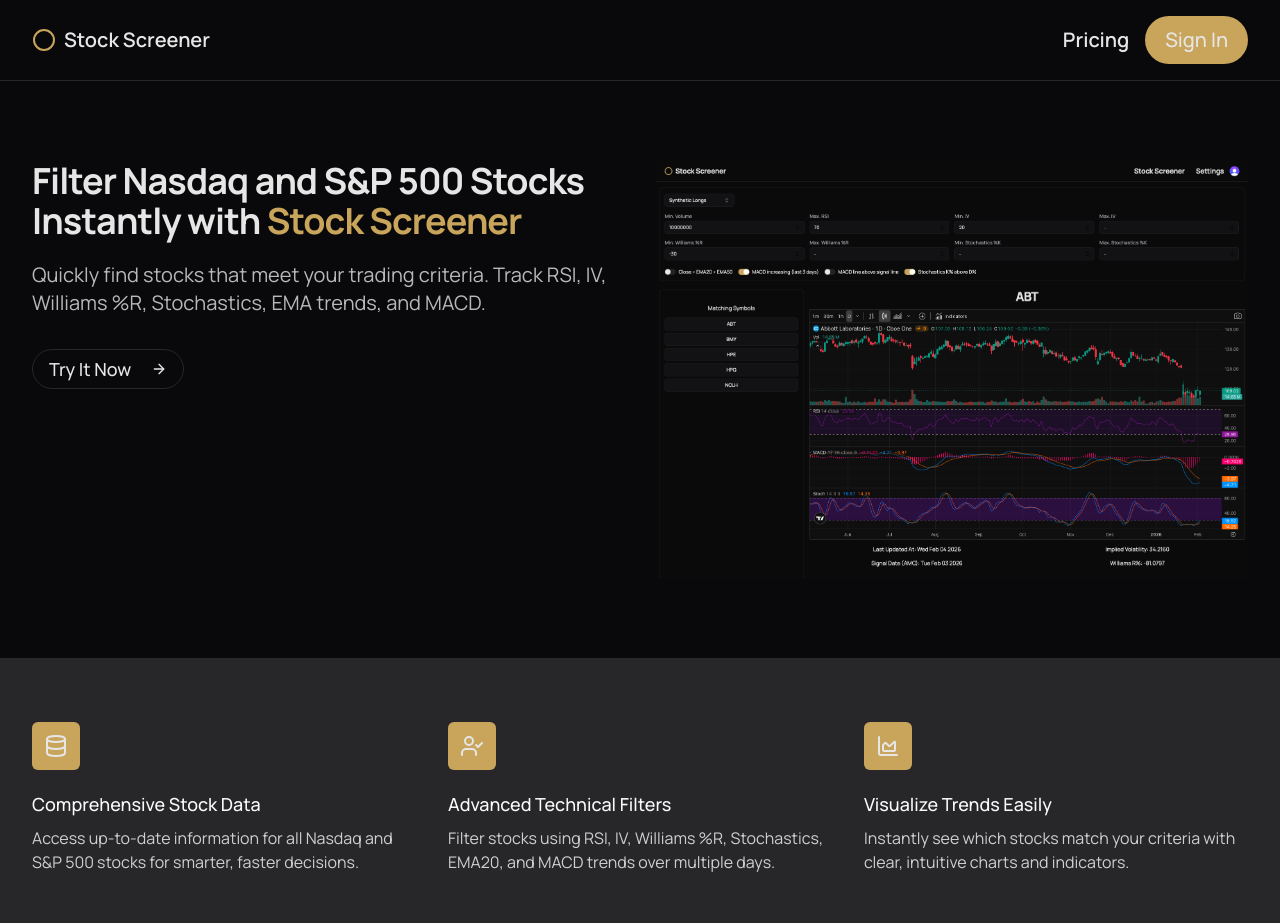
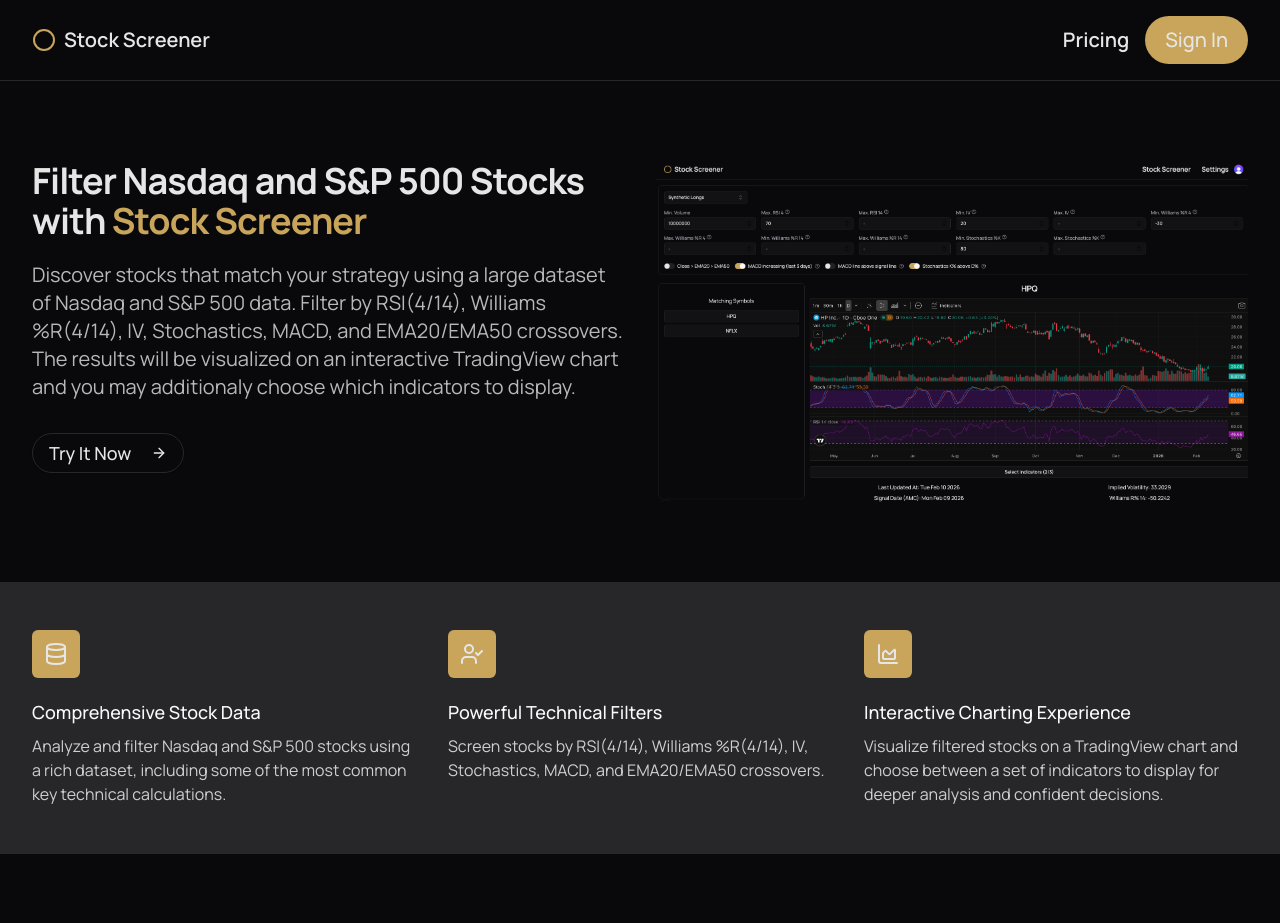
Before and after one commit to RobertFent/stock-screener, a Next.js app: page / in a window 1280 px wide. Shown: the top 923 px of the page. Built offline with nearby package versions, Linux system fonts and the light colour scheme; no server answers.

Commit message:
Minor UI improvements with landing page update

```diff
--- a/app/(landing)/page.tsx
+++ b/app/(landing)/page.tsx
@@ -33,16 +33,20 @@
 					<div className='lg:grid lg:grid-cols-12 lg:gap-8'>
 						<div className='sm:text-center md:max-w-2xl md:mx-auto lg:col-span-6 lg:text-left'>
 							<h1 className='text-2xl font-bold tracking-tight sm:text-3xl md:text-4xl'>
-								Filter Nasdaq and S&P 500 Stocks Instantly with
+								Filter Nasdaq and S&P 500 Stocks with
 								<span className='text-primary'>
 									{' '}
 									Stock Screener
 								</span>
 							</h1>
 							<p className='mt-3 text-base text-foreground/80 sm:mt-5 sm:text-xl lg:text-lg xl:text-xl'>
-								Quickly find stocks that meet your trading
-								criteria. Track RSI, IV, Williams %R,
-								Stochastics, EMA trends, and MACD.
+								Discover stocks that match your strategy using a
+								large dataset of Nasdaq and S&amp;P 500 data.
+								Filter by RSI(4/14), Williams %R(4/14), IV,
+								Stochastics, MACD, and EMA20/EMA50 crossovers.
+								The results will be visualized on an interactive
+								TradingView chart and you may additionaly choose
+								which indicators to display.
 							</p>
 							<a href='/stock-screener'>
 								<Button
@@ -58,9 +62,9 @@
 						<div className='mt-12 relative sm:max-w-lg sm:mx-auto lg:mt-0 lg:max-w-none lg:mx-0 lg:col-span-6 lg:flex lg:items-center'>
 							<Image
 								src='/images/stock_screener_example.png'
-								alt='Example image'
-								width={600}
-								height={400}
+								alt='Example stock screener'
+								width={400}
+								height={300}
 								className='w-full h-auto'
 							/>
 						</div>
@@ -68,23 +72,23 @@
 				</div>
 			</section>
 
-			<section className='py-16 bg-secondary w-full'>
+			<section className='py-12 bg-secondary w-full'>
 				<div className='max-w-7xl mx-auto px-4 sm:px-6 lg:px-8'>
 					<div className='lg:grid lg:grid-cols-3 lg:gap-8'>
 						{FeatureElement(
 							<Database className='h-6 w-6' />,
 							'Comprehensive Stock Data',
-							'Access up-to-date information for all Nasdaq and S&P 500 stocks for smarter, faster decisions.'
+							'Analyze and filter Nasdaq and S&P 500 stocks using a rich dataset, including some of the most common key technical calculations.'
 						)}
 						{FeatureElement(
 							<UserCheck className='h-6 w-6' />,
-							'Advanced Technical Filters',
-							'Filter stocks using RSI, IV, Williams %R, Stochastics, EMA20, and MACD trends over multiple days.'
+							'Powerful Technical Filters',
+							'Screen stocks by RSI(4/14), Williams %R(4/14), IV, Stochastics, MACD, and EMA20/EMA50 crossovers.'
 						)}
 						{FeatureElement(
 							<ChartArea className='h-6 w-6' />,
-							'Visualize Trends Easily',
-							'Instantly see which stocks match your criteria with clear, intuitive charts and indicators.'
+							'Interactive Charting Experience',
+							'Visualize filtered stocks on a TradingView chart and choose between a set of indicators to display for deeper analysis and confident decisions.'
 						)}
 					</div>
 				</div>
@@ -94,8 +98,8 @@
 				<div className='max-w-7xl mx-auto px-4 sm:px-6 lg:px-8'>
 					<div className='lg:grid lg:grid-cols-2 lg:gap-8 lg:items-center'>
 						<div>
-							<h2 className='text-3xl font-bold sm:text-4xl'>
-								Ready to find your next winning stock?
+							<h2 className='text-2xl font-bold sm:text-3xl'>
+								Ready to enhance your stock screening game?
 							</h2>
 							<p className='mt-3 max-w-3xl text-lg text-foreground/80'>
 								Save some time with Stock Screener doing the
--- a/app/(saas)/stock-screener/stock-data-view.tsx
+++ b/app/(saas)/stock-screener/stock-data-view.tsx
@@ -763,7 +763,7 @@
 		}
 	}, [createChart, ticker]);
 
-	return <div id={containerId} style={{ width: '100%', height: '50vh' }} />;
+	return <div id={containerId} style={{ width: '100%', height: '45vh' }} />;
 };
 
 const IndicatorSelector = ({
@@ -1031,7 +1031,6 @@
 	}, [filteredStocks]);
 
 	// todo: put into cards
-	// todo: maybe put chart into server component
 	return (
 		<>
 			<FilterRow
@@ -1042,7 +1041,7 @@
 			/>
 
 			<div className='flex flex-col sm:flex-row gap-4 mt-6 max-h-[80vh]'>
-				<div className='sm:basis-1/4 max-h-[50vh] sm:min-h-[70vh] sm:max-h-[70vh] overflow-auto rounded-xl border p-4 shadow-sm'>
+				<div className='sm:basis-1/4 min-h-[30vh] max-h-[30vh] sm:min-h-[60vh] sm:max-h-[60vh] overflow-auto rounded-xl border p-4 shadow-sm'>
 					{/* todo: make header sticky  */}
 					<h1 className='text-center sm:mt-6 mb-4'>
 						Matching Symbols
@@ -1065,7 +1064,7 @@
 				<div className='sm:basis-3/4 text-center sm:overflow-auto'>
 					{selectedStock && (
 						<div className='flex flex-col gap-4'>
-							<h1 className='text-xl font-bold tracking-tight sm:text-2xl md:text-4xl'>
+							<h1 className='text-xl font-bold tracking-tight sm:text-2xl'>
 								{selectedStock.ticker}
 							</h1>
 							<TradingViewChart
@@ -1076,7 +1075,7 @@
 								selectedIndicators={indicators}
 								setSelectedIndicators={setIndicators}
 							/>
-							<div className='grid grid-cols-2 gap-4'>
+							<div className='grid grid-cols-2 gap-2'>
 								<p>
 									Last Updated At:{' '}
 									{new Date(
```
Also changed, not shown: public/images/stock_screener_example.png.
